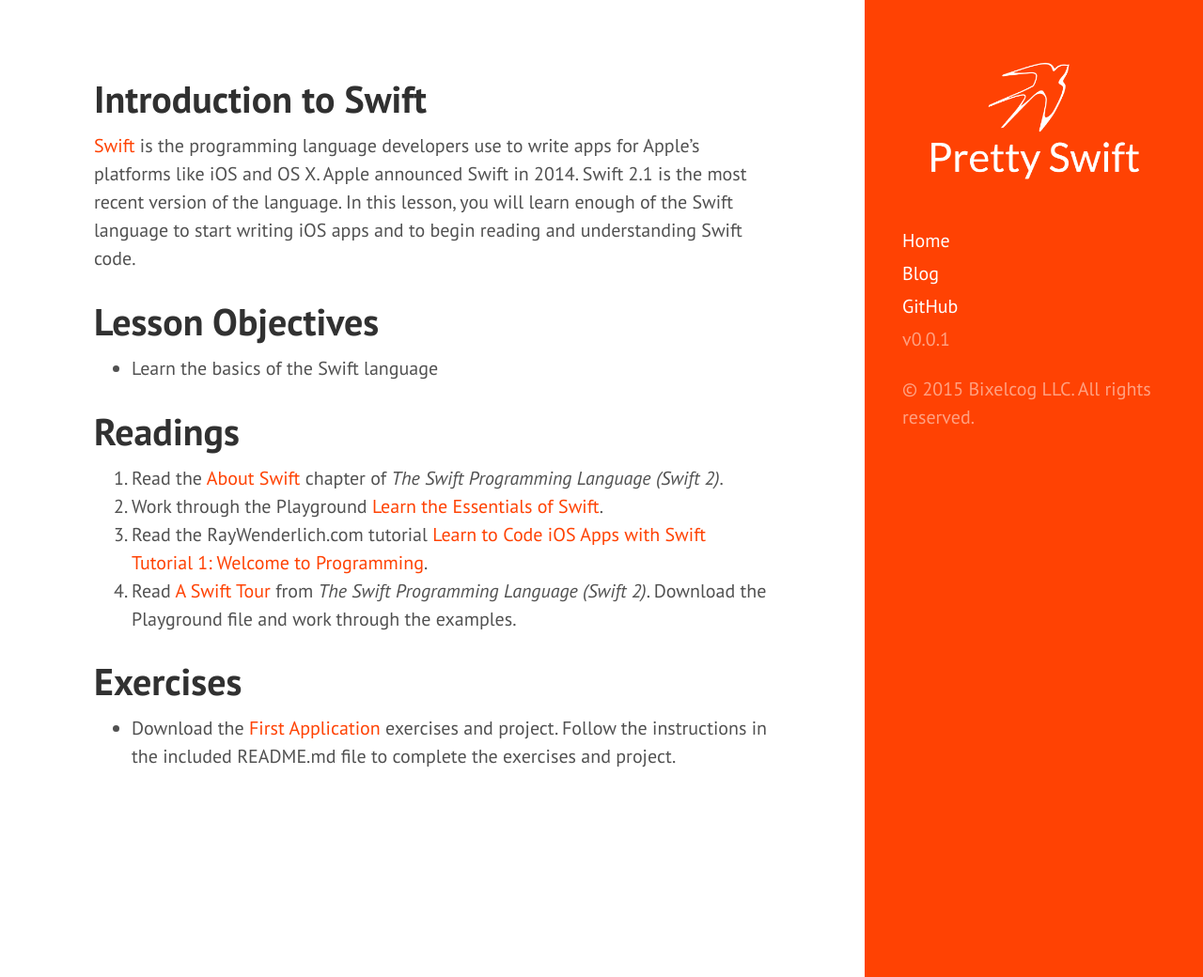
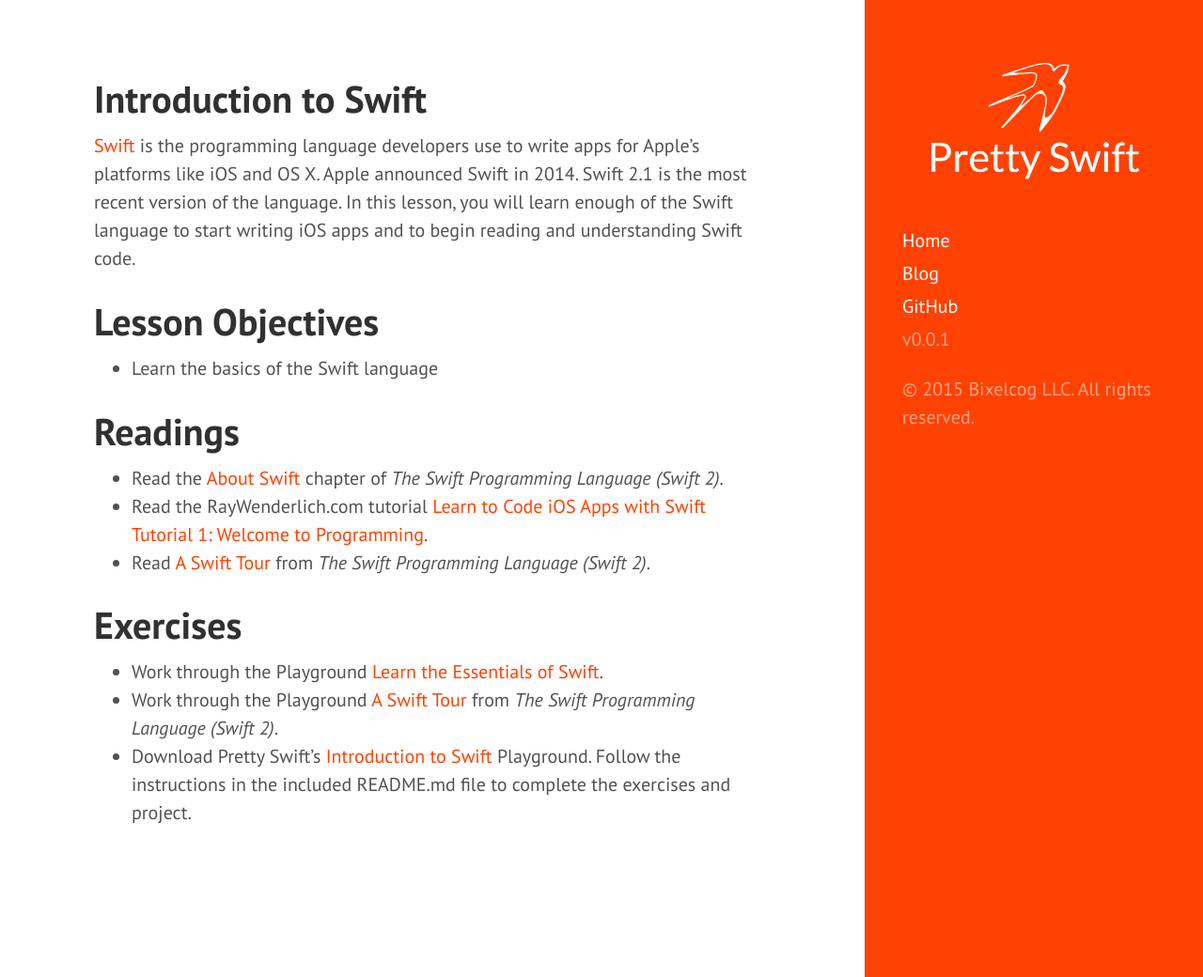
Before and after one commit to PrettySwift/prettyswift.github.io, a Jekyll site: the page built from lessons/introduction-to-swift/index.md, in a window 1280 px wide and 1040 px high. Shown: the whole window at 94% size. Built offline with Jekyll 4.4.1, drawn with Linux system fonts in a browser that asks for light colours; Markdown is read by kramdown in place of the engine named in the settings.

Commit message:
Link to introduction to Swift playground

```diff
--- a/lessons/introduction-to-swift/index.md
+++ b/lessons/introduction-to-swift/index.md
@@ -9,10 +9,11 @@
 - Learn the basics of the Swift language
 
 # Readings
-1. Read the [About Swift](https://developer.apple.com/library/ios/documentation/Swift/Conceptual/Swift_Programming_Language/index.html#//apple_ref/doc/uid/TP40014097-CH3-ID0) chapter of *The Swift Programming Language (Swift 2)*.
-2. Work through the Playground [Learn the Essentials of Swift](https://developer.apple.com/library/ios/referencelibrary/GettingStarted/DevelopiOSAppsSwift/Lesson1.html#//apple_ref/doc/uid/TP40015214-CH3-SW1).
-3. Read the RayWenderlich.com tutorial [Learn to Code iOS Apps with Swift Tutorial 1: Welcome to Programming](http://www.raywenderlich.com/114148/learn-to-code-ios-apps-with-swift-tutorial-1-welcome-to-programming).
-4. Read [A Swift Tour](https://developer.apple.com/library/ios/documentation/Swift/Conceptual/Swift_Programming_Language/GuidedTour.html#//apple_ref/doc/uid/TP40014097-CH2-ID1) from *The Swift Programming Language (Swift 2)*. Download the Playground file and work through the examples.
+- Read the [About Swift](https://developer.apple.com/library/ios/documentation/Swift/Conceptual/Swift_Programming_Language/index.html#//apple_ref/doc/uid/TP40014097-CH3-ID0) chapter of *The Swift Programming Language (Swift 2)*.
+- Read the RayWenderlich.com tutorial [Learn to Code iOS Apps with Swift Tutorial 1: Welcome to Programming](http://www.raywenderlich.com/114148/learn-to-code-ios-apps-with-swift-tutorial-1-welcome-to-programming).
+- Read [A Swift Tour](https://developer.apple.com/library/ios/documentation/Swift/Conceptual/Swift_Programming_Language/GuidedTour.html#//apple_ref/doc/uid/TP40014097-CH2-ID1) from *The Swift Programming Language (Swift 2)*.
 
 # Exercises
-- Download the [First Application](https://github.com/PrettySwift/first-application) exercises and project. Follow the instructions in the included README.md file to complete the exercises and project.
+- Work through the Playground [Learn the Essentials of Swift](https://developer.apple.com/library/ios/referencelibrary/GettingStarted/DevelopiOSAppsSwift/Lesson1.html#//apple_ref/doc/uid/TP40015214-CH3-SW1).
+- Work through the Playground [A Swift Tour](https://developer.apple.com/library/ios/documentation/Swift/Conceptual/Swift_Programming_Language/GuidedTour.html#//apple_ref/doc/uid/TP40014097-CH2-ID1) from *The Swift Programming Language (Swift 2)*.
+- Download Pretty Swift's [Introduction to Swift](https://github.com/PrettySwift/introduction-to-swift) Playground. Follow the instructions in the included README.md file to complete the exercises and project.
```
Also changed, not shown: lessons/first-application/index.md (+3 -0 lines).
